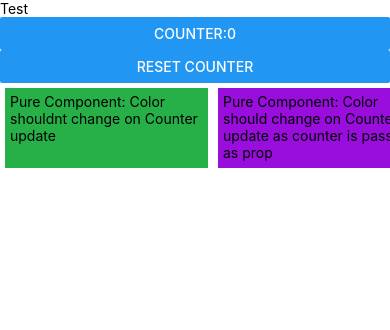
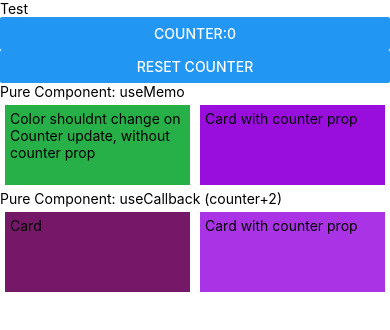
Before and after one commit to sameer-j/LearnRN, a React Native app: screen / in a window 390 px wide. Shown: the top 330 px of the page. Built offline with nearby package versions, Linux system fonts and the light colour scheme.

Commit message:
useCallback

```diff
--- a/src/modules/card/index.js
+++ b/src/modules/card/index.js
@@ -1,9 +1,10 @@
 import { memo } from 'react';
-import { View, Text, StyleSheet } from 'react-native';
+import { Text, StyleSheet, TouchableOpacity } from 'react-native';
 
-const Card = ({ text, counter }) => {
+const Card = ({ text, onPress }) => {
   return (
-    <View
+    <TouchableOpacity
+      onPress={onPress}
       style={[
         styles.card,
         {
@@ -11,7 +12,7 @@ const Card = ({ text, counter }) => {
         },
       ]}>
       <Text>{text}</Text>
-    </View>
+    </TouchableOpacity>
   );
 };
 
@@ -27,7 +28,7 @@ function getRandomColor() {
 const styles = StyleSheet.create({
   card: {
     height: 80,
-    width: '20%',
+    flex: 1,
     margin: 5,
     padding: 5,
   },
--- a/src/modules/learn/index.js
+++ b/src/modules/learn/index.js
@@ -1,30 +1,43 @@
-import { useState } from 'react';
+import { useState, useCallback } from 'react';
 import { View, Text, Button, ScrollView, StyleSheet } from 'react-native';
+import card from '../card';
 import Card from '../card';
 
 const Learn = () => {
   const [counter, setCounter] = useState(0);
+  const cardCounter = useCallback(() => {
+    setCounter(count => count + 2);
+  }, []);
   return (
-    <View style={{ flex: 1 }}>
+    <View>
       <Text>Test</Text>
       <Button
         title={'Counter:' + counter}
         onPress={() => setCounter(counter + 1)}
       />
       <Button title="Reset Counter" onPress={() => setCounter(0)} />
-      <ScrollView horizontal style={styles.container}>
-        <Card text="Pure Component: Color shouldnt change on Counter update" />
+      <Text>Pure Component: useMemo</Text>
+      <View style={styles.container}>
+        <Card text="Color shouldnt change on Counter update, without counter prop" />
+        <Card text="Card with counter prop" counter={counter} />
+      </View>
+      <Text>Pure Component: useCallback (counter+2)</Text>
+      <View style={styles.container}>
+        <Card text="Card" onPress={cardCounter} />
         <Card
-          text="Pure Component: Color should change on Counter update as counter is passed as prop"
+          text="Card with counter prop"
           counter={counter}
+          onPress={cardCounter}
         />
-      </ScrollView>
+      </View>
     </View>
   );
 };
 
 const styles = StyleSheet.create({
-  container: {},
+  container: {
+    flexDirection: 'row',
+  },
 });
 
 export default Learn;
```
